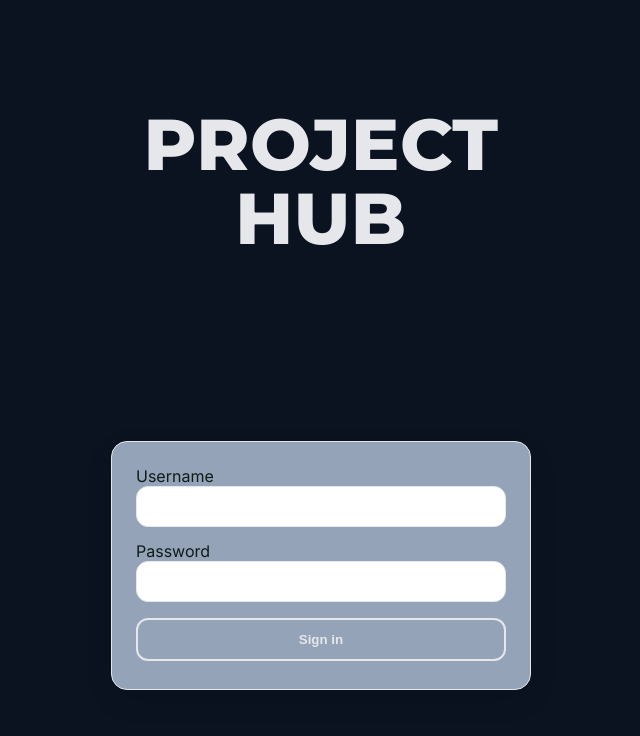
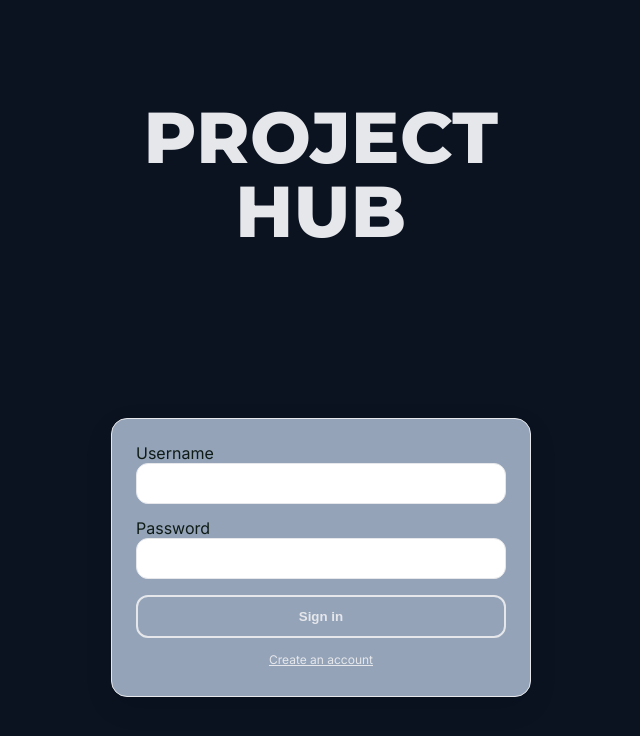
Before and after one commit to NgoziJCharles/my_app, a Flask app: page /auth/login in a window 1280 px wide. Shown: the top 736 px of the page, without its empty margins (319-959 px from the left). Run offline with Flask 3, Linux system fonts and the light colour scheme.

Commit message:
Describe what you changed

```diff
--- a/app/routes/auth.py
+++ b/app/routes/auth.py
@@ -7,16 +7,26 @@ from flask import request, redirect, url_for, flash, session #import flash helpe
 #flash: stores one-time message (ex: wrong message)
 #session: remember logged-in user id
 from werkzeug.security import check_password_hash #password checker
+from werkzeug.security import generate_password_hash
 from app.db import get_session #openscloses DB transaction
-from app.models import User #ORM model for users table | lets us query User rows (find by username)
+from app.models import User, Customer #ORM model for users table | lets us query User rows (find by username)
+#importing customer creates matching profile row (n/p/a) linked to new User
 
-
+# '@' = decorator that tells Flash, "run next ftn when someone goes to this path"
 bp = Blueprint("auth", __name__, url_prefix="/auth")
 #create a blueprint obj named "auth" | routes attached to bp will live under /auth/...
 @bp.get("/login") #basically tels flask to run next ftn when someone visits /auth/login
 #login form page
 def login_get(): return render_template("login.html")
-#view ftn | shows HTML f
+#view ftn | shows HTML
+@bp.get("/register") #login page now has "create account" link
+def register_get():
+    return render_template("register.html") #load templates/register.html, send back to user
+@bp.post("/register") #tells Flask to run register_post() when browser submits sign-up form to auth/register using POST
+def register_post(): #start of create acc POST route
+    first = request.form["first_name"].strip()
+    last = request.form["last_name"].strip()
+    #safely reads first and last name, strips white space, raises error if field isn't present in submitted form
 @bp.post("/login") #runs next ftn when login form submitted
 def login_post(): #starts view ftn
     username = request.form.get("username", "").strip() #reads username field from form
--- a/app/templates/login.html
+++ b/app/templates/login.html
@@ -49,6 +49,10 @@
                         style="width:100%; padding:12px 14px; border:1px solid var(--primary); border-radius:12px; outline:none;">
                         <!--password field | type=password: hides char | autocomplete: lets browser fill stored pass-->
                 <button type="submit" style="margin-top:16px; width:100%; padding:12px 14px; background:transparent; color:var(--primary); border:2px solid var(--primary); border-radius:12px; font-weight:600; cursor:pointer;">Sign in</button>
+                <div style="margin-top:10px; text-align: center;">
+                  <a href="{{ url_for('auth.register_get') }}" style="font-size:12px; color:var(--primary); text-decoration:underline;">Create an account</a>
+                  <!--clickable link | href uses Jinja to call Flask's url_for-->
+                </div>
             </form>
         </main>
       </div> <!-- /.card -->
```
